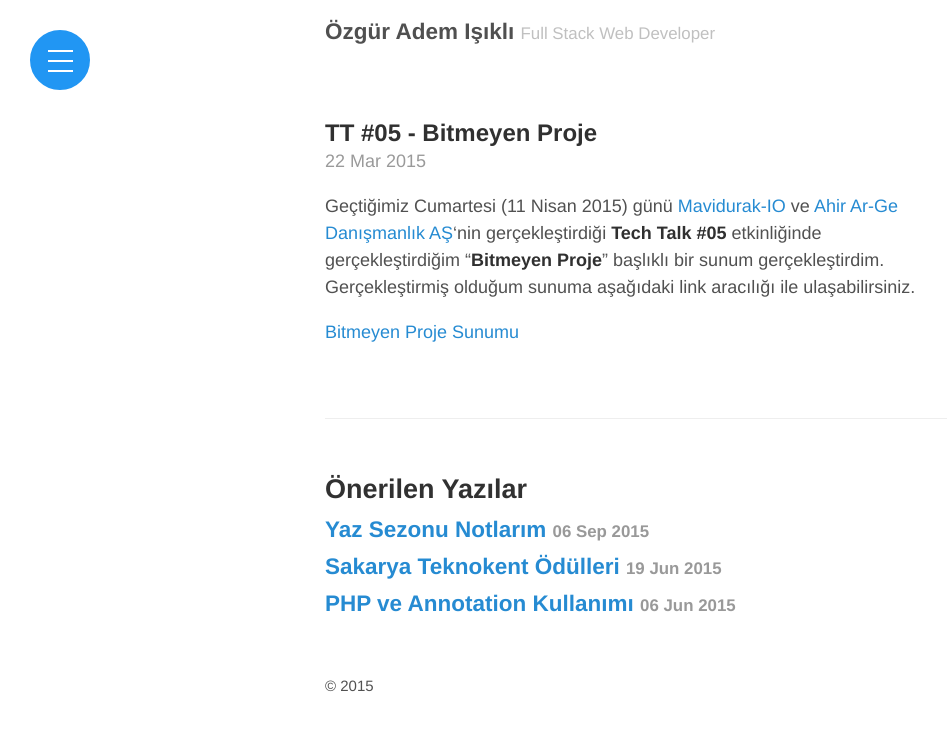
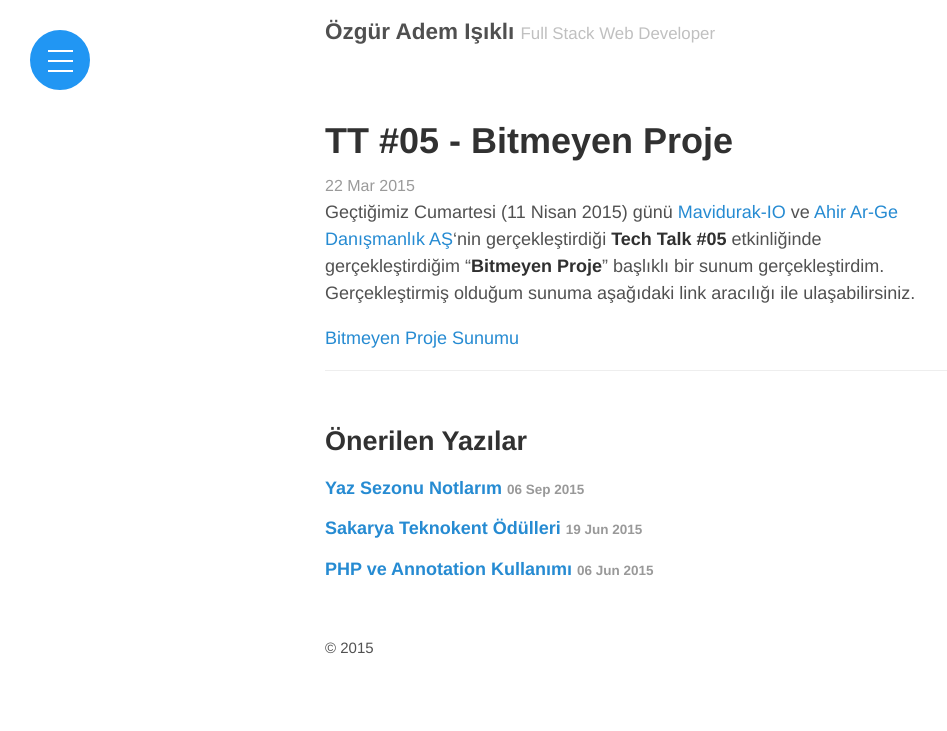
Before and after one commit to ozziest/ozziest.github.io, a Jekyll site: the page built from _posts/2015-04-11-tt05-bitmeyen-proje.md, in a window 1280 px wide. Shown: the top 731 px of the page, without its empty margins (0-947 px from the left). Built offline with Jekyll 4.4.1, drawn with Linux system fonts in a browser that asks for light colours; comment, search, counter and statistics services are not loaded.

Commit message:
Design bugs were fixed

```diff
--- a/_config.yml
+++ b/_config.yml
@@ -8,7 +8,7 @@
 title:               Özgür Adem Işıklı
 tagline:             Full Stack Web Developer
 url:                 http://ozguradem.net
-paginate:            7
+paginate:            15
 baseurl:             ""
 
 # Assets
--- a/_layouts/post.html
+++ b/_layouts/post.html
@@ -3,7 +3,7 @@
 ---
 
 <article class="post">
-  <h1 class="post-title">{{ page.title }}</h1>
+  <h1>{{ page.title }}</h1>
   <time datetime="{{ page.date | date_to_xmlschema }}" class="post-date">{{ page.date | date_to_string }}</time>
   {{ content }}
 </article>
@@ -14,12 +14,12 @@
   <ul class="related-posts">
     {% for post in site.related_posts limit:3 %}
       <li>
-        <h3>
+        <h4>
           <a href="{{ site.baseurl }}{{ post.url }}">
             {{ post.title }}
             <small><time datetime="{{ post.date | date_to_xmlschema }}">{{ post.date | date_to_string }}</time></small>
           </a>
-        </h3>
+        </h4>
       </li>
     {% endfor %}
   </ul>
--- a/_sass/_posts.scss
+++ b/_sass/_posts.scss
@@ -5,7 +5,7 @@
 
 .page,
 .post {
-  margin-bottom: 4em;
+  margin-bottom: 1em;
 }
 
 // Blog post or page title
@@ -17,15 +17,15 @@
 .page-title,
 .post-title {
   margin-top: 0;
-  font-size: 24px;
+  font-size: 16px;
 }
 
 // Meta data line below post title
 .post-date {
-  display: block;
   margin-top: -.5rem;
   margin-bottom: 1rem;
   color: #9a9a9a;
+  font-size: 16px;
 }
 
 
--- a/index.html
+++ b/index.html
@@ -7,12 +7,13 @@
   {% for post in paginator.posts %}
   <article class="post">
     <h1 class="post-title">
+      <time datetime="{{ post.date | date_to_xmlschema }}" class="post-date">
+        {{ post.date | date: '%d.%m.%Y' }}
+      </time> -
       <a href="{{ site.baseurl }}{{ post.url }}">
         {{ post.title }}
       </a>
     </h1>
-    <time datetime="{{ post.date | date_to_xmlschema }}" class="post-date">{{ post.date | date_to_string }}</time>
-    {{ post.content | truncatewords: 50 }}
   </article>
   {% endfor %}
 </div>
--- a/syntax.css
+++ b/syntax.css
@@ -1,4 +1,4 @@
-/* http://prismjs.com/download.html?themes=prism-okaidia&languages=markup+css+clike+javascript+c+cpp+php+python+ruby+sass+scss+sql+yaml */
+/* http://prismjs.com/download.html?themes=prism-okaidia&languages=markup+css+clike+javascript+c+cpp+coffeescript+git+go+less+markdown+php+php-extras+python+jsx+ruby+sass+scss+sql+yaml&plugins=line-numbers */
 /**
  * okaidia theme for JavaScript, CSS and HTML
  * Loosely based on Monokai textmate theme by http://www.monokai.nl/
@@ -120,3 +120,44 @@
 .token.entity {
 	cursor: help;
 }
+
+pre.line-numbers {
+	position: relative;
+	padding-left: 3.8em;
+	counter-reset: linenumber;
+}
+
+pre.line-numbers > code {
+	position: relative;
+}
+
+.line-numbers .line-numbers-rows {
+	position: absolute;
+	pointer-events: none;
+	top: 0;
+	font-size: 100%;
+	left: -3.8em;
+	width: 3em; /* works for line-numbers below 1000 lines */
+	letter-spacing: -1px;
+	border-right: 1px solid #999;
+
+	-webkit-user-select: none;
+	-moz-user-select: none;
+	-ms-user-select: none;
+	user-select: none;
+
+}
+
+	.line-numbers-rows > span {
+		pointer-events: none;
+		display: block;
+		counter-increment: linenumber;
+	}
+
+		.line-numbers-rows > span:before {
+			content: counter(linenumber);
+			color: #999;
+			display: block;
+			padding-right: 0.8em;
+			text-align: right;
+		}
```
